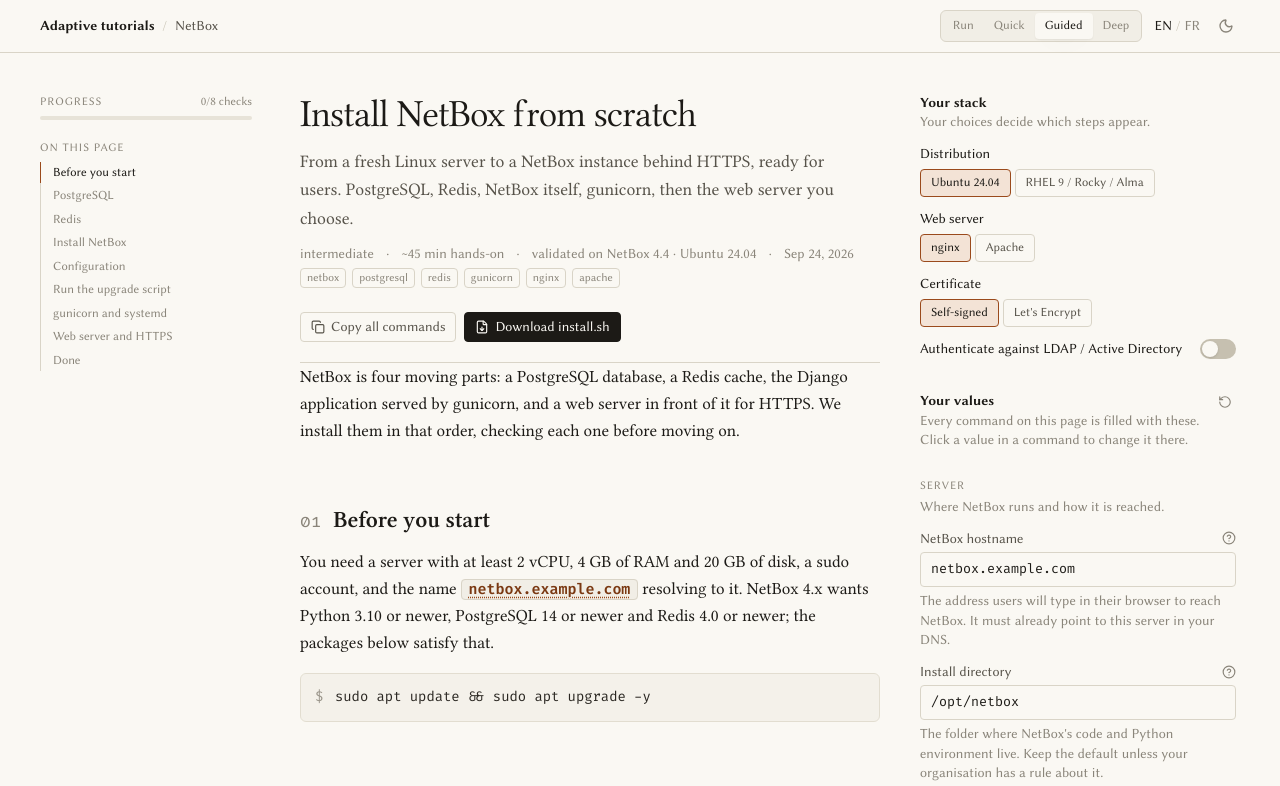
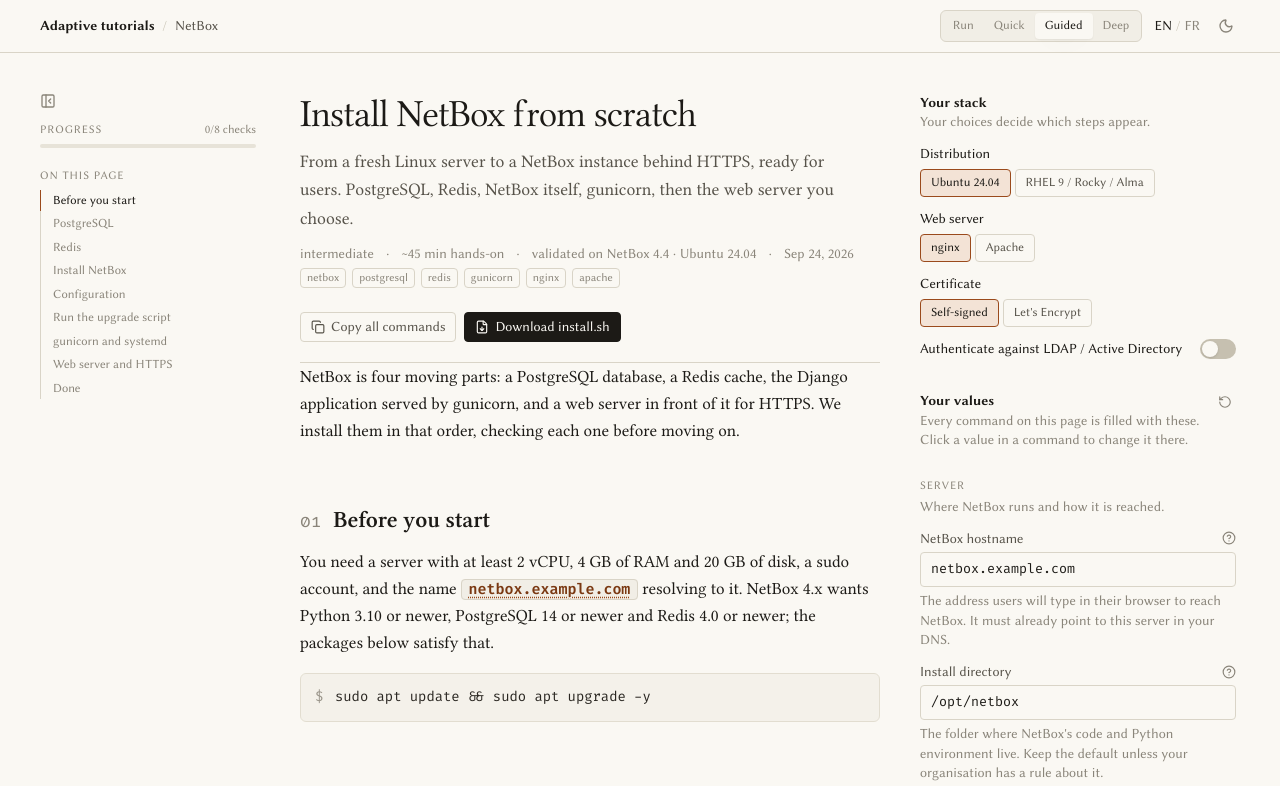
Before and after one commit to 7hUd41/7u70, a Next.js app: page /en/netbox/install-from-scratch in a window 1280 px wide. Shown: the top 786 px of the page. Built offline with nearby package versions, Linux system fonts and the light colour scheme.

Commit message:
Collapsible outline
One click folds the outline into a slim rail so the tutorial and its
context take the screen; one click brings it back. Remembered.

```diff
--- a/src/i18n/index.ts
+++ b/src/i18n/index.ts
@@ -52,6 +52,7 @@ const en = {
     complete: "All checks passed",
   },
   toc: "On this page",
+  outline: { hide: "Hide the outline", show: "Show the outline" },
   help: {
     about: (label: string) => `About ${label}`,
     impact: "Why it matters",
@@ -146,6 +147,7 @@ const fr: Dict = {
     complete: "Toutes les vérifications passent",
   },
   toc: "Sur cette page",
+  outline: { hide: "Masquer le sommaire", show: "Afficher le sommaire" },
   help: {
     about: (label) => `À propos de ${label}`,
     impact: "Pourquoi c'est important",
--- a/src/reader/Reader.tsx
+++ b/src/reader/Reader.tsx
@@ -5,7 +5,7 @@
 
 import Link from "next/link";
 import { useEffect, useState, type ReactNode } from "react";
-import { ArrowLeft, ArrowRight } from "lucide-react";
+import { ArrowLeft, ArrowRight, PanelLeftClose, PanelLeftOpen } from "lucide-react";
 import type { Locale, TutoContract } from "@/engine";
 import { StackPanel, ValuesPanel } from "./ContextPanel";
 import { Header } from "./Header";
@@ -70,8 +70,25 @@ function Meta() {
   );
 }
 
+const OUTLINE_KEY = "at:outline";
+
 function Frame(props: ReaderProps) {
   const { level, setLevel, contract, locale, t } = useReader();
+  const [outlineOpen, setOutlineOpen] = useState(true);
+  useEffect(() => {
+    try {
+      // eslint-disable-next-line react-hooks/set-state-in-effect -- hydration from storage
+      if (localStorage.getItem(OUTLINE_KEY) === "closed") setOutlineOpen(false);
+    } catch {}
+  }, []);
+  const toggleOutline = () => {
+    setOutlineOpen((o) => {
+      try {
+        localStorage.setItem(OUTLINE_KEY, o ? "closed" : "open");
+      } catch {}
+      return !o;
+    });
+  };
   return (
     <>
       <ReadingLine />
@@ -84,10 +101,38 @@ function Frame(props: ReaderProps) {
       />
       {/* Wide screens: outline left (where am I), content, context right (what is mine).
           Narrower: context column only, outline on top. */}
-      <div className="mx-auto grid w-full max-w-[100rem] gap-10 px-6 py-10 lg:grid-cols-[minmax(0,1fr)_320px] lg:px-10 xl:grid-cols-[220px_minmax(0,1fr)_320px]">
+      <div
+        className={
+          "mx-auto grid w-full max-w-[100rem] gap-10 px-6 py-10 lg:grid-cols-[minmax(0,1fr)_320px] lg:px-10 " +
+          (outlineOpen ? "xl:grid-cols-[220px_minmax(0,1fr)_320px]" : "xl:grid-cols-[28px_minmax(0,1fr)_320px]")
+        }
+      >
         <aside className="hidden xl:block">
-          <div className="sticky top-16 max-h-[calc(100vh-5rem)] overflow-y-auto pr-2">
-            <Outline />
+          <div className="sticky top-16 max-h-[calc(100vh-5rem)] overflow-y-auto pr-1">
+            {outlineOpen ? (
+              <>
+                <button
+                  type="button"
+                  onClick={toggleOutline}
+                  title={t.outline.hide}
+                  aria-label={t.outline.hide}
+                  className="mb-3 flex items-center gap-1.5 rounded text-ink-3 hover:text-ink"
+                >
+                  <PanelLeftClose className="h-4 w-4" />
+                </button>
+                <Outline />
+              </>
+            ) : (
+              <button
+                type="button"
+                onClick={toggleOutline}
+                title={t.outline.show}
+                aria-label={t.outline.show}
+                className="rounded text-ink-3 hover:text-ink"
+              >
+                <PanelLeftOpen className="h-4 w-4" />
+              </button>
+            )}
           </div>
         </aside>
         <main className="min-w-0">
```
